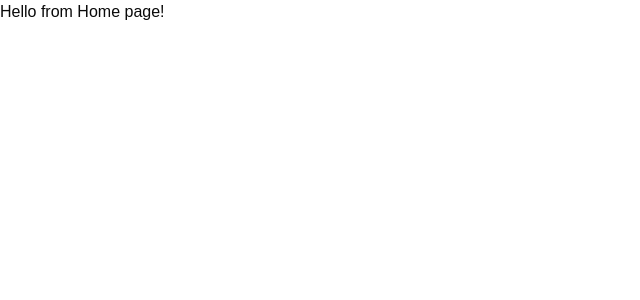
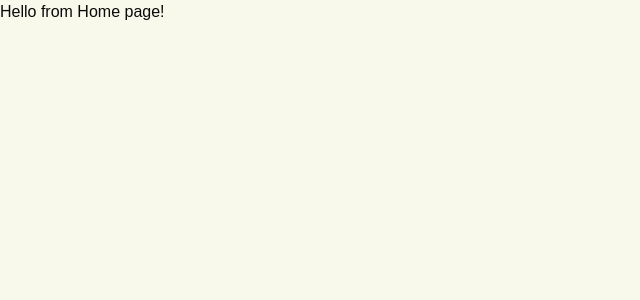
Before and after one commit to pranavcpawar/payouts-app, a Next.js app: page / in a window 1280 px wide. Shown: the top 300 px of the page, without its empty margins (0-640 px from the left). Built offline with nearby package versions, Linux system fonts and the light colour scheme.

Commit message:
add basic styles

```diff
--- a/app/globals.css
+++ b/app/globals.css
@@ -8,7 +8,7 @@ body {
 
 @layer base {
   :root {
-    --background: 0 0% 100%;
+    --background: 60 56% 95%;
     --foreground: 0 0% 3.9%;
     --card: 0 0% 100%;
     --card-foreground: 0 0% 3.9%;
@@ -65,6 +65,10 @@ body {
 @layer base {
   * {
     @apply border-border;
+    @apply m-0;
+    @apply p-0;
+    @apply box-border;
+    @apply select-none;
   }
   body {
     @apply bg-background text-foreground;
```
